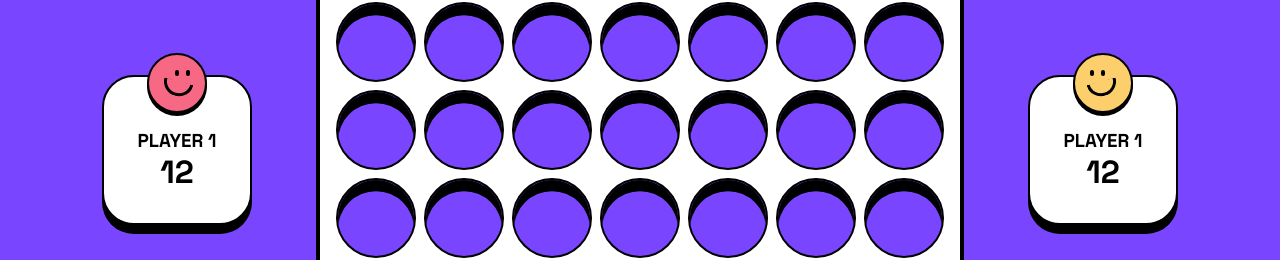
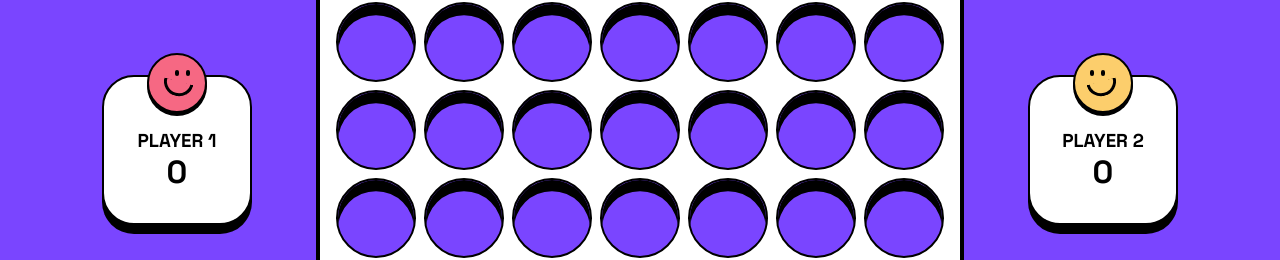
Before and after one commit to Marcos-An/connect-four, a Next.js app: page /game in a window 1280 px wide. Shown: the part 290-550 px from the top of the page. Built offline with nearby package versions, Linux system fonts and the light colour scheme.

Commit message:
board is working

```diff
--- a/src/Contexts/gameContext.tsx
+++ b/src/Contexts/gameContext.tsx
@@ -1,16 +1,22 @@
 import { BOARD_START } from '@utils/board'
 import { checkWin } from '@utils/checkWin'
-import { createContext, ReactNode, useState } from 'react'
+import { createContext, ReactNode, useState, useEffect } from 'react'
 
 interface cell {
   cel: number
   player: number | undefined
 }
 
+interface PlayerScoreType {
+  playerOne: number
+  playerTwo: number
+}
 interface GameContextData {
   board: cell[][]
+  playersScore: PlayerScoreType
   currentPlayer: number
   playHandle: (lineIndex: number, cellIndex: number) => void
+  restart: () => void
 }
 
 export const GameContext = createContext({} as GameContextData)
@@ -20,28 +26,53 @@ type GameContextProviderProps = {
 }
 
 export function GameContextProvider({ children }: GameContextProviderProps) {
+  const [isPlaying, setIsPlaying] = useState<boolean>(true)
+  const [playersScore, setPlayersScore] = useState<PlayerScoreType>({
+    playerOne: 0,
+    playerTwo: 0
+  })
   const [currentPlayer, setCurrentPlayer] = useState<number>(1)
-  const [board] = useState(BOARD_START)
+  const [board, setBoard] = useState(BOARD_START)
 
   const playHandle = (lineIndex: number, cellIndex: number) => {
     const hasPlayerOnCell = board[lineIndex][cellIndex].player
     const player = currentPlayer
+    const newBoard = [...board]
 
-    if (!hasPlayerOnCell) {
+    if (!hasPlayerOnCell && isPlaying) {
       if (currentPlayer === 1) {
-        board[lineIndex][cellIndex].player = 1
+        newBoard[lineIndex][cellIndex].player = 1
+        setBoard(newBoard)
         setCurrentPlayer(2)
       } else {
-        board[lineIndex][cellIndex].player = 2
+        newBoard[lineIndex][cellIndex].player = 2
+        setBoard(newBoard)
         setCurrentPlayer(1)
       }
     }
 
-    checkWin(lineIndex, cellIndex, player, board)
+    if (checkWin(lineIndex, cellIndex, player, board)) {
+      const newScore = { ...playersScore }
+
+      if (player === 1) {
+        newScore.playerOne = newScore.playerOne + 1
+      } else {
+        newScore.playerTwo = newScore.playerTwo + 1
+      }
+
+      setPlayersScore(newScore)
+      setIsPlaying(false)
+    }
   }
 
+  const restart = () => {
+    console.log(BOARD_START)
+    setBoard(BOARD_START)
+  }
   return (
-    <GameContext.Provider value={{ board, currentPlayer, playHandle }}>
+    <GameContext.Provider
+      value={{ board, currentPlayer, playHandle, playersScore, restart }}
+    >
       {children}
     </GameContext.Provider>
   )
--- a/src/components/molecules/Header/index.tsx
+++ b/src/components/molecules/Header/index.tsx
@@ -2,8 +2,13 @@ import { Logo } from '@components/atoms/Logo'
 import { HeaderButton } from '@components/atoms/GenericButton'
 import styles from './header.module.scss'
 import { useRouter } from 'next/router'
+import { useContext } from 'react'
+import { GameContext } from 'src/Contexts/gameContext'
 
 export function Header() {
+  const gameContext = useContext(GameContext)
+  const { restart } = gameContext
+
   const router = useRouter()
 
   const goTo = (url: string) => {
@@ -14,7 +19,7 @@ export function Header() {
     <div className={styles.container}>
       <HeaderButton onClick={() => goTo('/')}>MENU</HeaderButton>
       <Logo />
-      <HeaderButton>RESTART</HeaderButton>
+      <HeaderButton onClick={() => restart()}>RESTART</HeaderButton>
     </div>
   )
 }
--- a/src/components/molecules/PlayerCard/index.tsx
+++ b/src/components/molecules/PlayerCard/index.tsx
@@ -1,32 +1,41 @@
 import styles from './playerCard.module.scss'
+import { useContext } from 'react'
+import { GameContext } from 'src/Contexts/gameContext'
+interface Player {
+  player: 'playerOne' | 'playerTwo'
+}
 
-interface Player {
-  player: number
-}
 export default function PlayerCard({ player }: Player) {
+  const gameContext = useContext(GameContext)
+  const { playersScore } = gameContext
+
   return (
     <div className={styles.container}>
       <div
         className={
-          player === 1 ? styles.faceIconPlayerOne : styles.faceIconPlayerTwo
+          player === 'playerOne'
+            ? styles.faceIconPlayerOne
+            : styles.faceIconPlayerTwo
         }
       >
         <div
-          className={player === 1 ? styles.eyesPlayerOne : styles.eyesPlayerTwo}
+          className={
+            player === 'playerOne' ? styles.eyesPlayerOne : styles.eyesPlayerTwo
+          }
         >
           <div />
           <div />
         </div>
         <div
           className={
-            player === 1
+            player === 'playerOne'
               ? styles.smileContainerPlayerOner
               : styles.smileContainerPlayerTwo
           }
         />
       </div>
-      <h3>PLAYER 1</h3>
-      <h1>12</h1>
+      <h3>PLAYER {player === 'playerOne' ? '1' : '2'}</h3>
+      <h1>{playersScore[player]}</h1>
     </div>
   )
 }
--- a/src/pages/game/index.tsx
+++ b/src/pages/game/index.tsx
@@ -2,19 +2,20 @@ import styles from './game.module.scss'
 import { Header } from '@components/molecules/Header'
 import { Board } from '@components/molecules/Board'
 import PlayerCard from '@components/molecules/PlayerCard'
+
 export default function Game() {
   return (
     <div className={styles.container}>
       <div className={styles.gameWrapper}>
         <div className={styles.playerOneContainer}>
-          <PlayerCard player={1} />
+          <PlayerCard player={'playerOne'} />
         </div>
         <div className={styles.boardContainer}>
           <Header />
           <Board />
         </div>
         <div className={styles.playerTwoContainer}>
-          <PlayerCard player={2} />
+          <PlayerCard player={'playerTwo'} />
         </div>
       </div>
       <div className={styles.bottom} />
--- a/src/utils/checkWin.ts
+++ b/src/utils/checkWin.ts
@@ -15,15 +15,11 @@ export const checkWin = (
     checkDiagonalRight(lineIndex, cellIndex, player, board) ||
     checkDiagonalLeft(lineIndex, cellIndex, player, board)
   ) {
-    alert('Player ' + player + ' wins')
-  }
-
-  if (checkDrawn(board)) {
-    alert('draw')
+    return true
   }
 }
 
-const checkDrawn = (board: cell[][]) => {
+export const checkDrawn = (board: cell[][]) => {
   let isDrawn = board.filter(
     (row) => row.filter((item) => item.player === undefined).length > 0
   )
```
